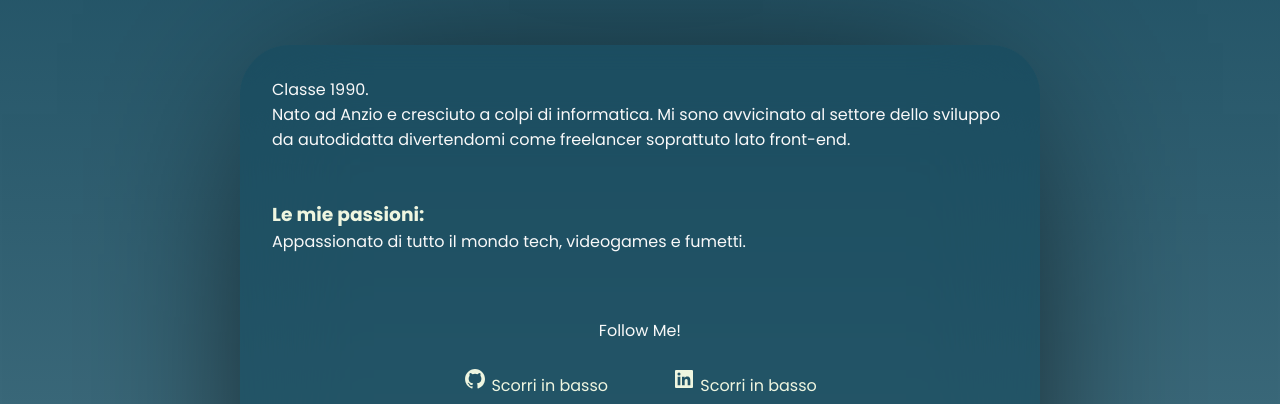
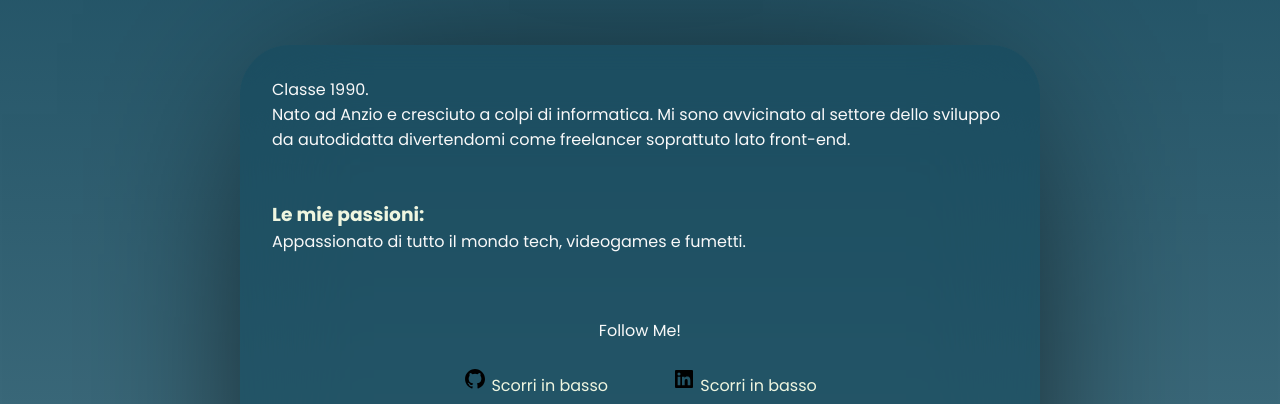
Before and after one commit to MatteoLanci/EPICODE-course-D1, a plain HTML site: page index.html in a window 1280 px wide. Shown: the part 396-800 px from the top of the page. Drawn offline with nearby package versions, Linux system fonts and the light colour scheme.

Commit message:
Update index.html

```diff
--- a/index.html
+++ b/index.html
@@ -50,7 +50,6 @@
               width="24"
               height="24"
               viewBox="0 0 24 24"
-              style="fill: rgba(239, 246, 224, 1); transform: ; msfilter: "
             >
               <path
                 fill-rule="evenodd"
@@ -68,7 +67,6 @@
               width="24"
               height="24"
               viewBox="0 0 24 24"
-              style="fill: rgba(239, 246, 224, 1); transform: ; msfilter: "
             >
               <path
                 d="M20 3H4a1 1 0 0 0-1 1v16a1 1 0 0 0 1 1h16a1 1 0 0 0 1-1V4a1 1 0 0 0-1-1zM8.339 18.337H5.667v-8.59h2.672v8.59zM7.003 8.574a1.548 1.548 0 1 1 0-3.096 1.548 1.548 0 0 1 0 3.096zm11.335 9.763h-2.669V14.16c0-.996-.018-2.277-1.388-2.277-1.39 0-1.601 1.086-1.601 2.207v4.248h-2.667v-8.59h2.56v1.174h.037c.355-.675 1.227-1.387 2.524-1.387 2.704 0 3.203 1.778 3.203 4.092v4.71z"
@@ -107,7 +105,6 @@
             <li>MySQL</li>
           </ol>
         </div>
-      </div>
     </main>
     <footer id="footer">
       <div id="copyright">
```
